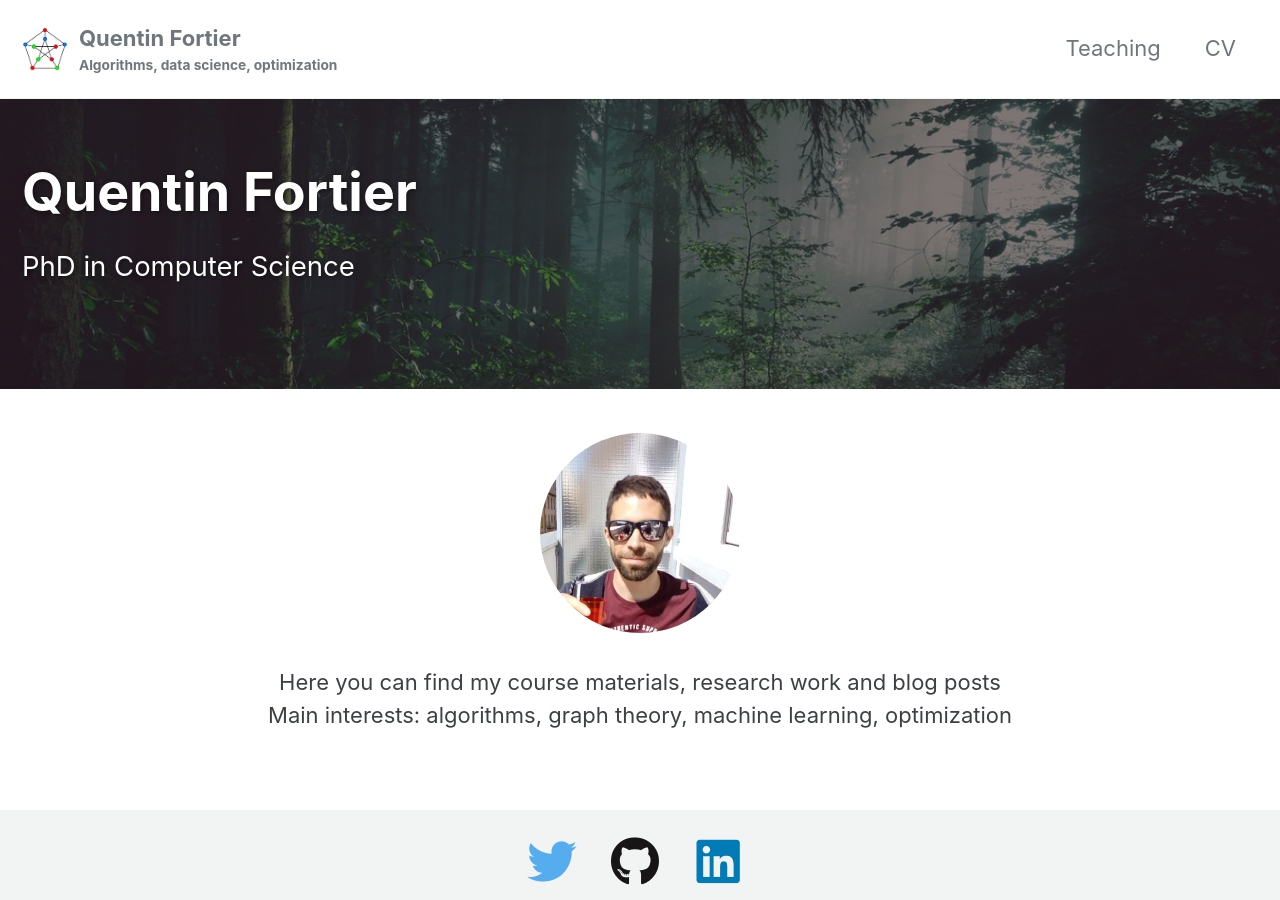
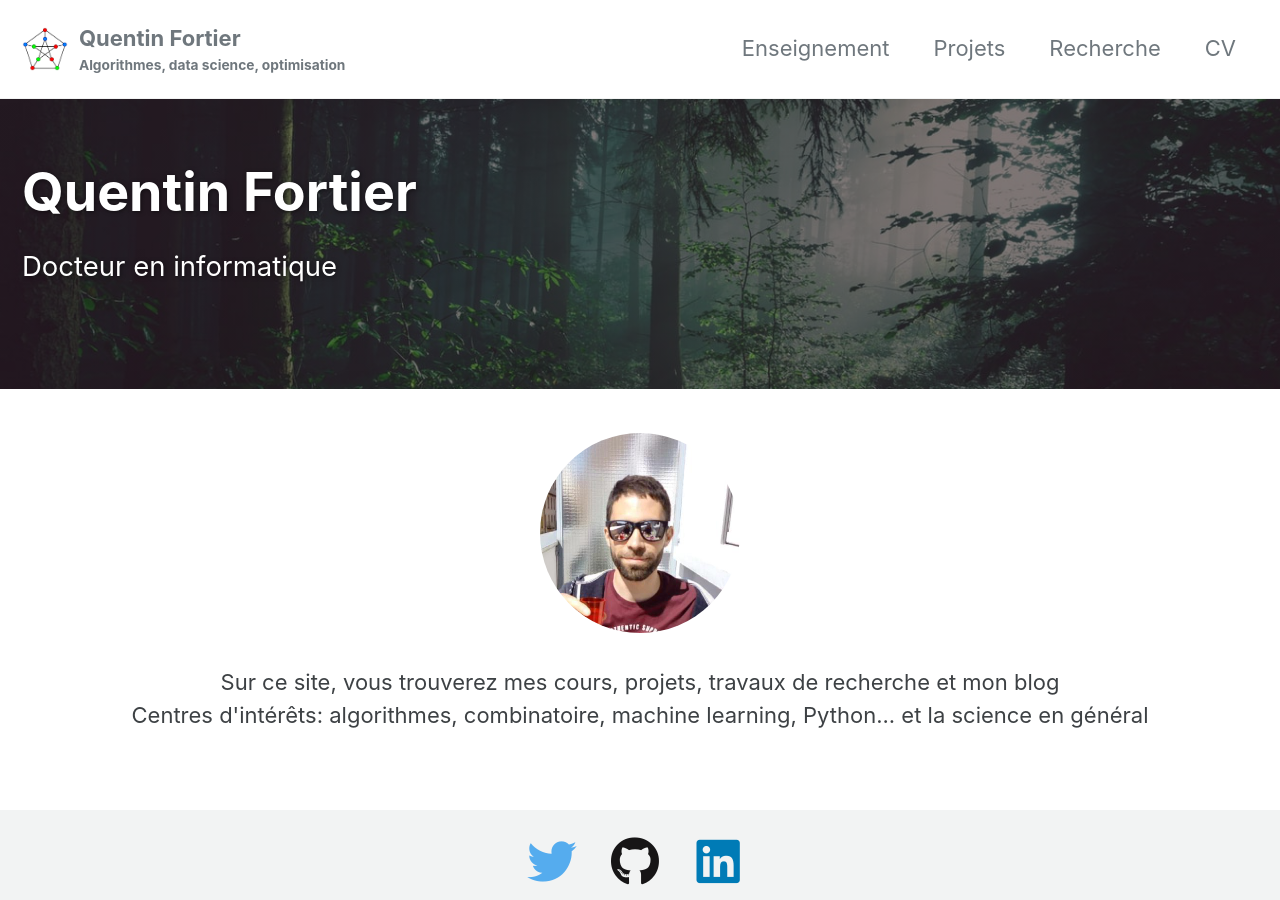
Before and after one commit to fortierq/fortierq.github.io, a Jekyll site: the page built from index.html, in a window 1280 px wide. Built offline with Jekyll 4.4.1, drawn with Linux system fonts in a browser that asks for light colours; cached includes are drawn as plain includes; the list of posts is cut into pages by our own code.

Commit message:
Translate to fr

```diff
--- a/_config.yml
+++ b/_config.yml
@@ -16,12 +16,12 @@ remote_theme: "mmistakes/minimal-mistakes@4.21.0"
 minimal_mistakes_skin    : "default" # "air", "aqua", "contrast", "dark", "dirt", "neon", "mint", "plum", "sunrise"
 
 # Site Settings
-locale                   : "en-US"
+locale                   : "fr-FR"
 title                    : "Quentin Fortier"
 title_separator          : "-"
-subtitle                 : "Algorithms, data science, optimization"
+subtitle                 : "Algorithmes, data science, optimisation"
 name                     : "Quentin Fortier"
-description              : "Personal website containing course material and projects about computer science and mathematics."
+description              : "Site personnel"
 url                      : "https://fortierq.github.io"
 baseurl                  : ""
 repository               : "fortierq/fortierq"
@@ -96,7 +96,7 @@ analytics:
 author:
   name             : "Quentin Fortier"
   avatar           : "/assets/img/qf.png"
-  bio              : "PhD in Computer Science"
+  bio              : "Docteur en informatique"
   location         : "Paris"
   email            : "quentin.fortier@ens-lyon.org"
   links:
--- a/_data/navigation.yml
+++ b/_data/navigation.yml
@@ -1,8 +1,13 @@
 # main links
 main:
-  - title: "Teaching"
+  - title: "Enseignement"
     url: /teaching/
+  - title: "Projets"
+    url: /projects/
+  - title: "Recherche"
+    url: /research/
   - title: "CV"
-    url: CV.pdf
+    url: /assets/CV.pdf
+    # description:
   # - title: "Sitemap"
   #   url: /sitemap/
--- a/_includes/head/custom.html
+++ b/_includes/head/custom.html
@@ -1,6 +1,6 @@
 <!-- start custom head snippets -->
 
 <!-- insert favicons. use https://realfavicongenerator.net/ -->
-<link rel="icon" type="image/x-icon" href="assets/img/favicon.ico", class="icon">
+<link rel="icon" type="image/x-icon" href="/assets/img/favicon.ico", class="icon">
 
 <!-- end custom head snippets -->
--- a/_pages/teaching.md
+++ b/_pages/teaching.md
@@ -1,10 +1,9 @@
 ---
 toc: true
-toc_label: "Teaching"
+toc_label: "Enseignement"
 toc_sticky: true
 permalink: /teaching/
 date: now
-author_profile: false
 courses:
   - name: Option informatique en MP*
     url: /assets/teaching/MP/
@@ -69,7 +68,7 @@ courses:
               url: DM_logique.pdf
 
   - name: Informatique commune en PCSI
-    url: /assets/teaching/PCSI/
+    url: /assets/Enseignement/PCSI/
     lectures:
       - name: "introduction à l'algorithmique"
         url: cours1.pdf
--- a/index.html
+++ b/index.html
@@ -5,7 +5,7 @@ header:
   overlay_color: "#000"
   overlay_filter: "0.5"
   overlay_image: /assets/img/woods.png
-excerpt: "PhD in Computer Science"
+excerpt: "Docteur en informatique"
 ---
 
 <center>
@@ -13,7 +13,7 @@ excerpt: "PhD in Computer Science"
   <br><br>
 
   <p>
-    Here you can find my course materials, research work and blog posts <br>
-    Main interests: algorithms, graph theory, machine learning, optimization
+    Sur ce site, vous trouverez mes cours, projets, travaux de recherche et mon blog <br>
+    Centres d'intérêts: algorithmes, combinatoire, machine learning, Python... et la science en général
   </p>
 </center>
```
